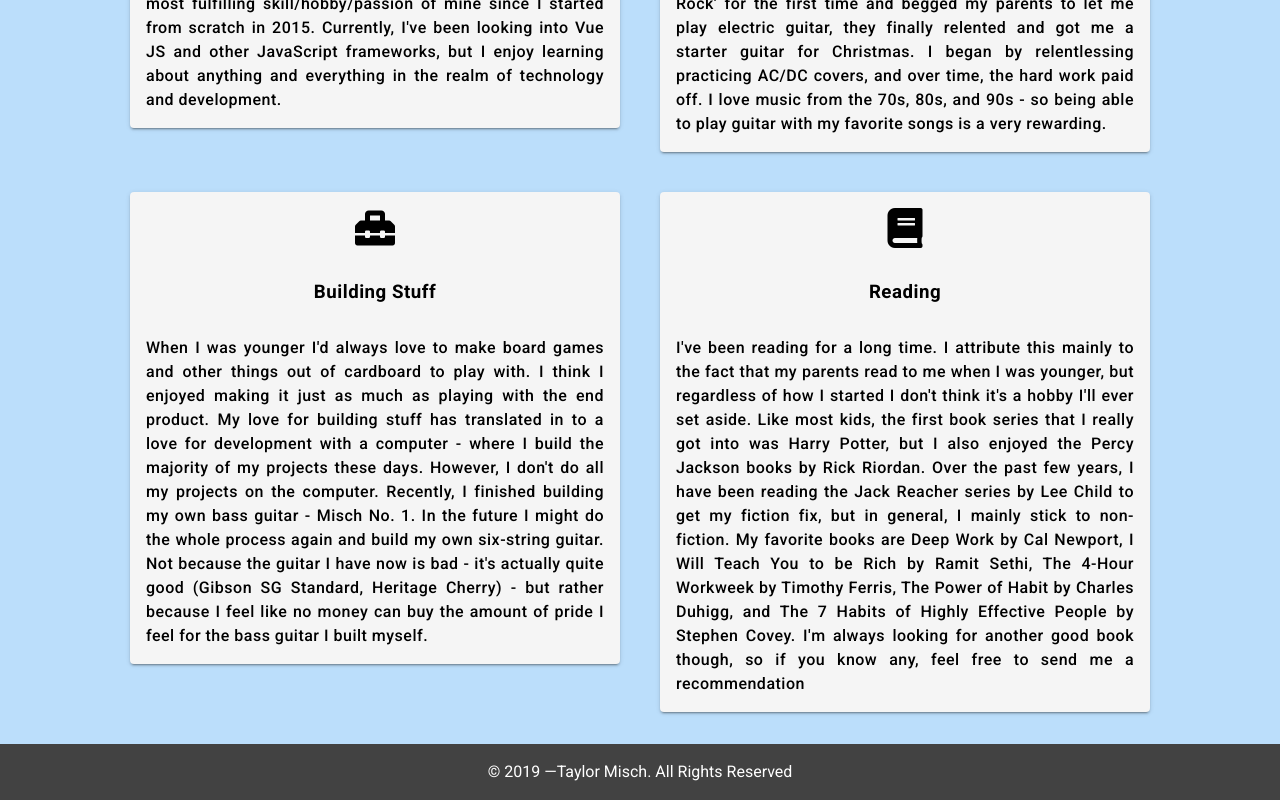
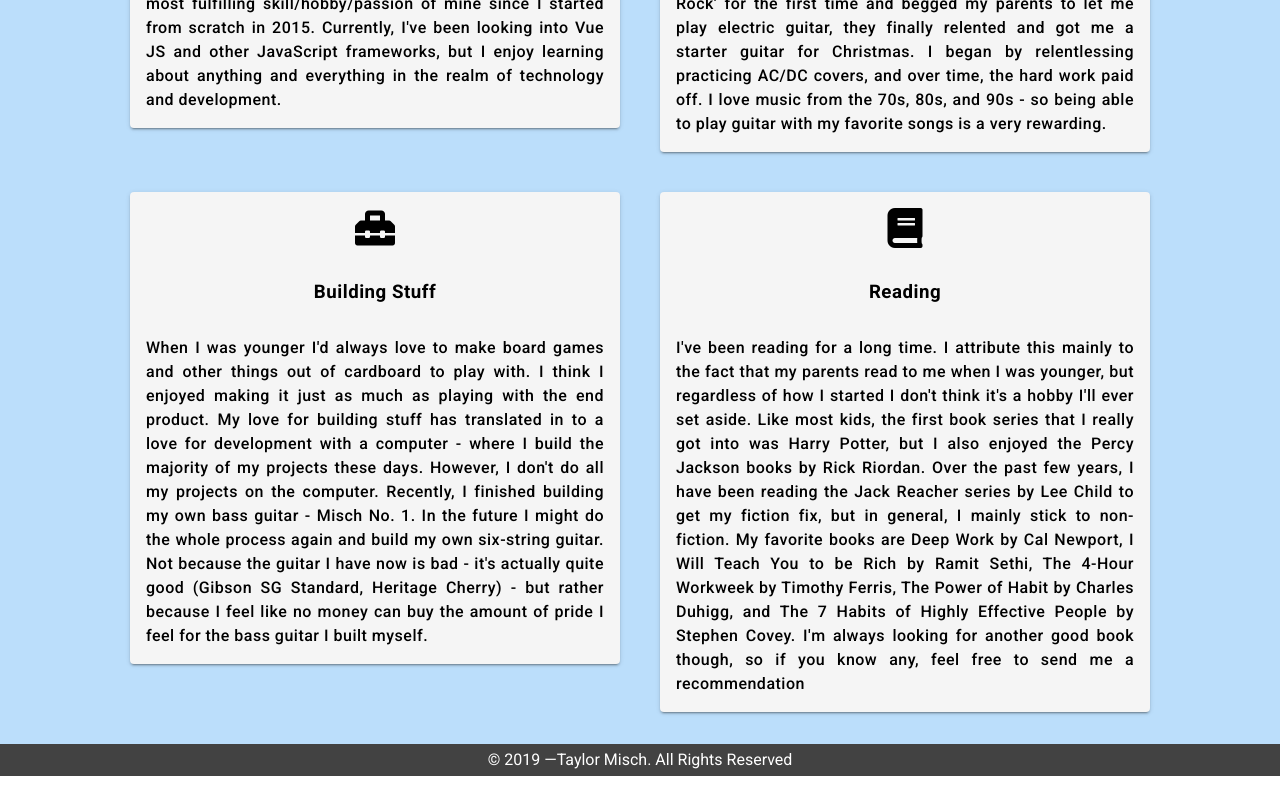
Before and after one commit to taylor-misch/portfolio-website, a Vue app: page / in a window 1280 px wide. Shown: the part 3035-3835 px from the top of the page. Built offline with nearby package versions, Linux system fonts and the light colour scheme.

Commit message:
Update footer.vue

```diff
--- a/src/components/layout/Footer.vue
+++ b/src/components/layout/Footer.vue
@@ -1,10 +1,10 @@
 <template>
   <v-footer dark padless color="grey darken-3">
-    <v-flex
-      py-4
-      text-center
-      white--text
-    >&copy; {{ new Date().getFullYear() }} —Taylor Misch. All Rights Reserved</v-flex>
+    <v-row cols="12">
+      <v-col
+        class="text-center py-4 white--text"
+      >&copy; {{ new Date().getFullYear() }} —Taylor Misch. All Rights Reserved</v-col>
+    </v-row>
   </v-footer>
 </template>
 
```
